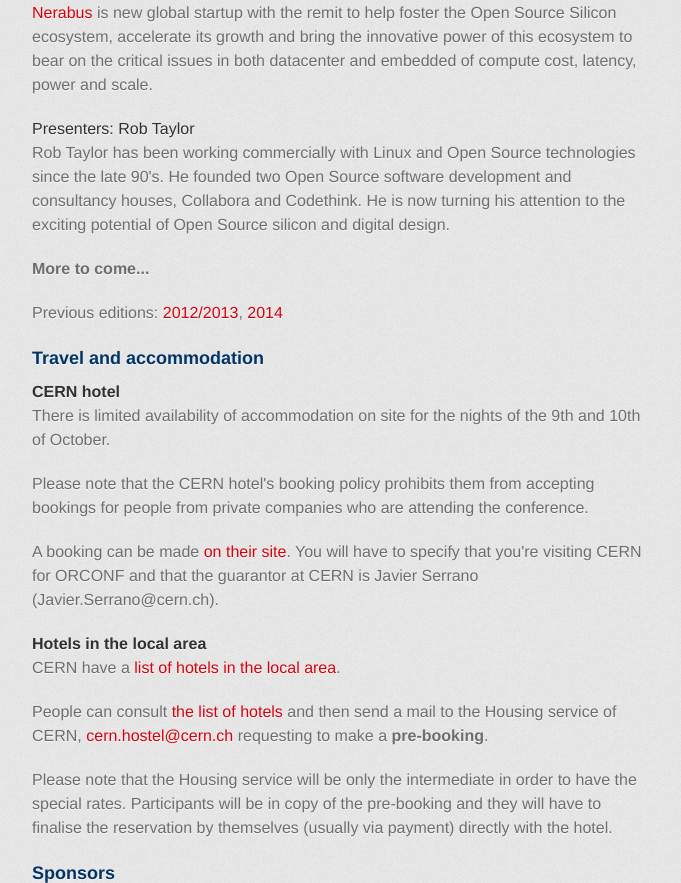
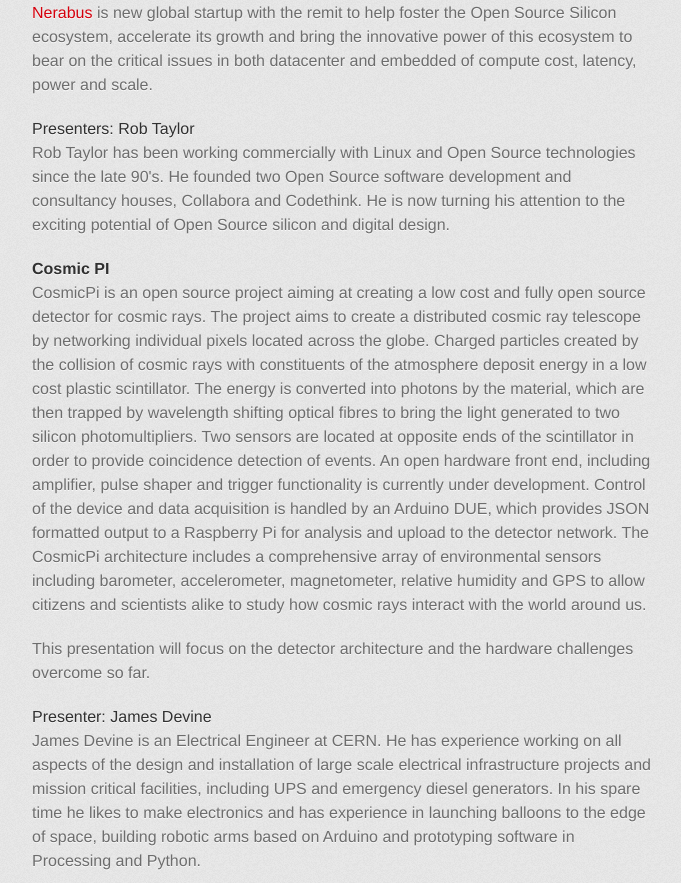
Before and after one commit to fossi-foundation/orconf, a Jekyll site: the page index.html, which Jekyll copies as it is, in a window 1280 px wide and 1400 px high, scrolled down 9080 px, cut to the strip 0-883 px from the top of the window. Shown: the whole strip, without its empty margins (298-979 px from the left). Built offline with Jekyll 4.4.1, drawn with Linux system fonts in a browser that asks for light colours; some web fonts are replaced.

Commit message:
Add cosmic pi presentation

```diff
--- a/index.html
+++ b/index.html
@@ -418,6 +418,18 @@
 	  Codethink. He is now turning his attention to the exciting potential of
 	  Open Source silicon and digital design.
 	  </p>
+	  <p></p>
+	  <h4><a name="cosmicpi" class="anchor" href="#cosmicpi"><span class="octicon octicon-link"></span></a>Cosmic PI</h4>
+	  <p>CosmicPi is an open source project aiming at creating a low cost and fully open source detector for cosmic rays. The project aims to create a distributed cosmic ray telescope by networking individual pixels located across the globe. Charged particles created by the collision of cosmic rays with constituents of the atmosphere deposit energy in a low cost plastic scintillator. The energy is converted into photons by the material, which are then trapped by wavelength shifting optical fibres to bring the light generated to two silicon photomultipliers. Two sensors are located at opposite ends of the scintillator in order to provide coincidence detection of events. An open hardware front end, including amplifier, pulse shaper and trigger functionality is currently under development. Control of the device and data acquisition is handled by an Arduino DUE, which provides JSON formatted output to a Raspberry Pi for analysis and upload to the detector network. The CosmicPi architecture includes a comprehensive array of environmental sensors including barometer, accelerometer, magnetometer, relative humidity and GPS to allow citizens and scientists alike to study how cosmic rays interact with the world around us.
+	  </p>
+	  <p>This presentation will focus on the detector architecture and the hardware challenges overcome so far.
+	  </p>
+	  <p>
+	  </p>
+	  <h5>Presenter: <a name="james" class="anchor" href="#james"><span class="octicon octicon-link"></span></a>James Devine</h5>
+	  <p>James Devine is an Electrical Engineer at CERN. He has experience working on all aspects of the design and installation of large scale electrical infrastructure projects and mission critical facilities, including UPS and emergency diesel generators. In his spare time he likes to make electronics and has experience in launching balloons to the edge of space, building robotic arms based on Arduino and prototyping software in Processing and Python.
+	  </p>
+	  <p></p>
 	  <p><strong>More to come...</strong></p>
 
 
```
